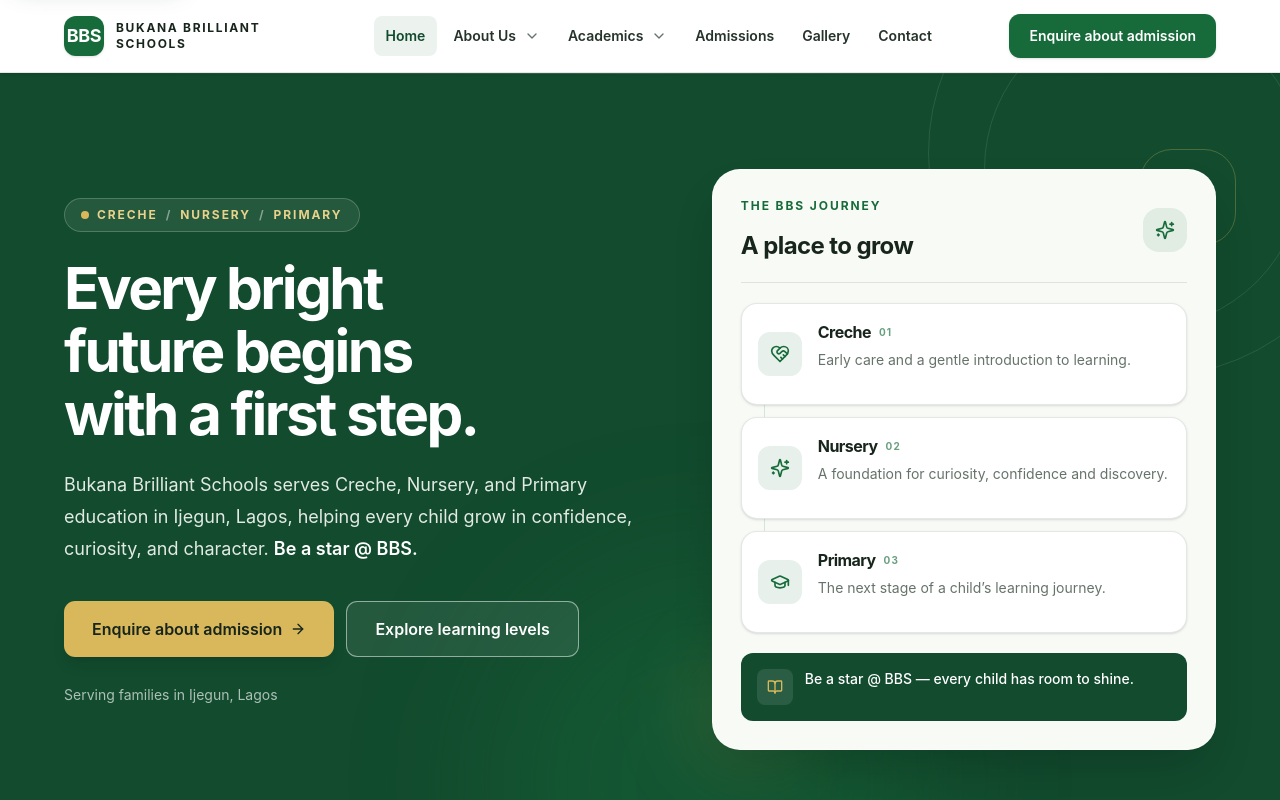
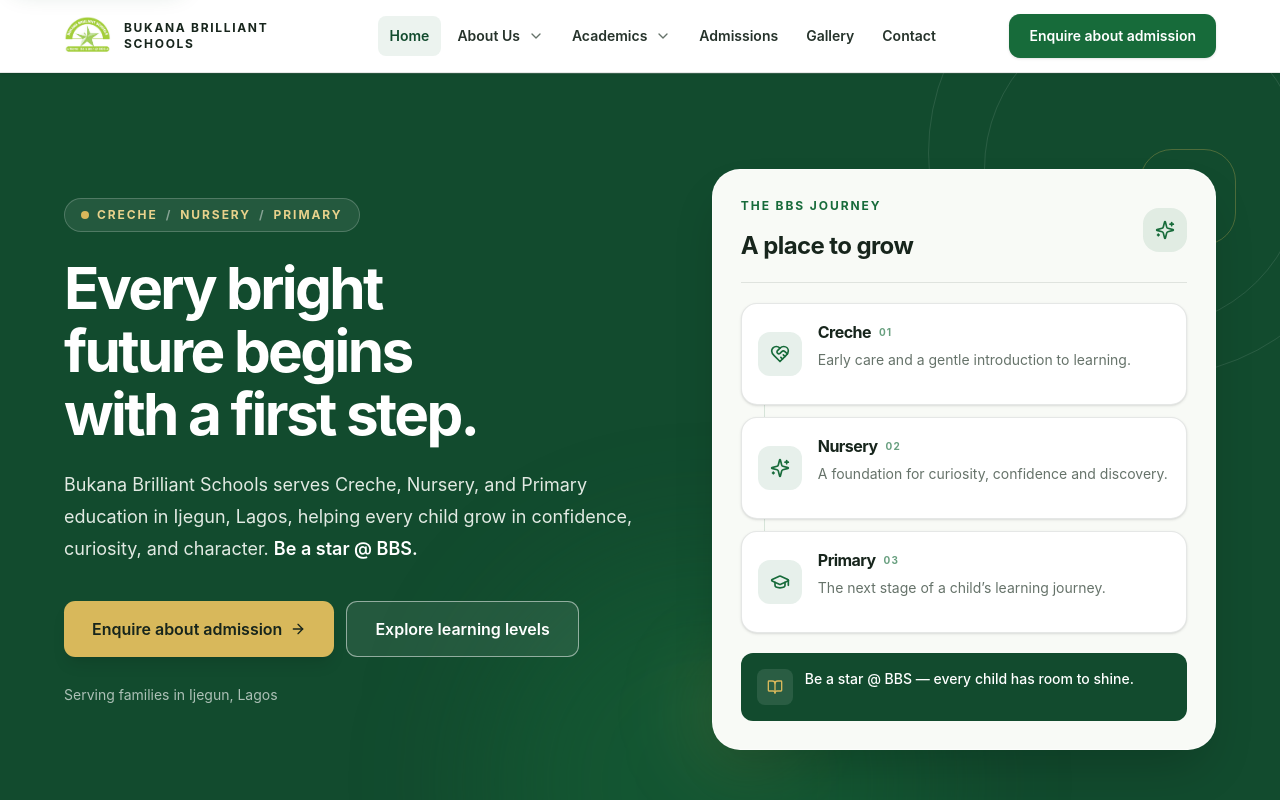
Before and after one commit to blinkzdlfx-cell/bukana-brilliant-schools, a React (Vite) app: page / in a window 1280 px wide. Shown: the top 800 px of the page. Built offline with nearby package versions, Linux system fonts and the light colour scheme.

Commit message:
Use official Bukana Brilliant Schools logo in header

```diff
--- a/src/components/layout/SiteHeader.jsx
+++ b/src/components/layout/SiteHeader.jsx
@@ -44,9 +44,7 @@ export function SiteHeader({ currentPath, onLinkClick }) {
           className="flex min-w-0 items-center gap-3 rounded-lg focus-visible:outline focus-visible:outline-2 focus-visible:outline-offset-4 focus-visible:outline-brand"
           aria-label="Bukana Brilliant Schools home"
         >
-          <span className="flex h-10 w-10 shrink-0 items-center justify-center rounded-xl bg-brand text-lg font-bold tracking-tight text-white shadow-sm">
-            BBS
-          </span>
+          <img src={new URL('../../images/bukana-logo.jpeg', import.meta.url).href} alt="" width="48" height="40" className="h-10 w-12 shrink-0 object-contain" />
           <span className="hidden max-w-[12rem] text-xs font-bold uppercase leading-snug tracking-[0.14em] text-ink-deep sm:block">
             Bukana Brilliant Schools
           </span>
```
